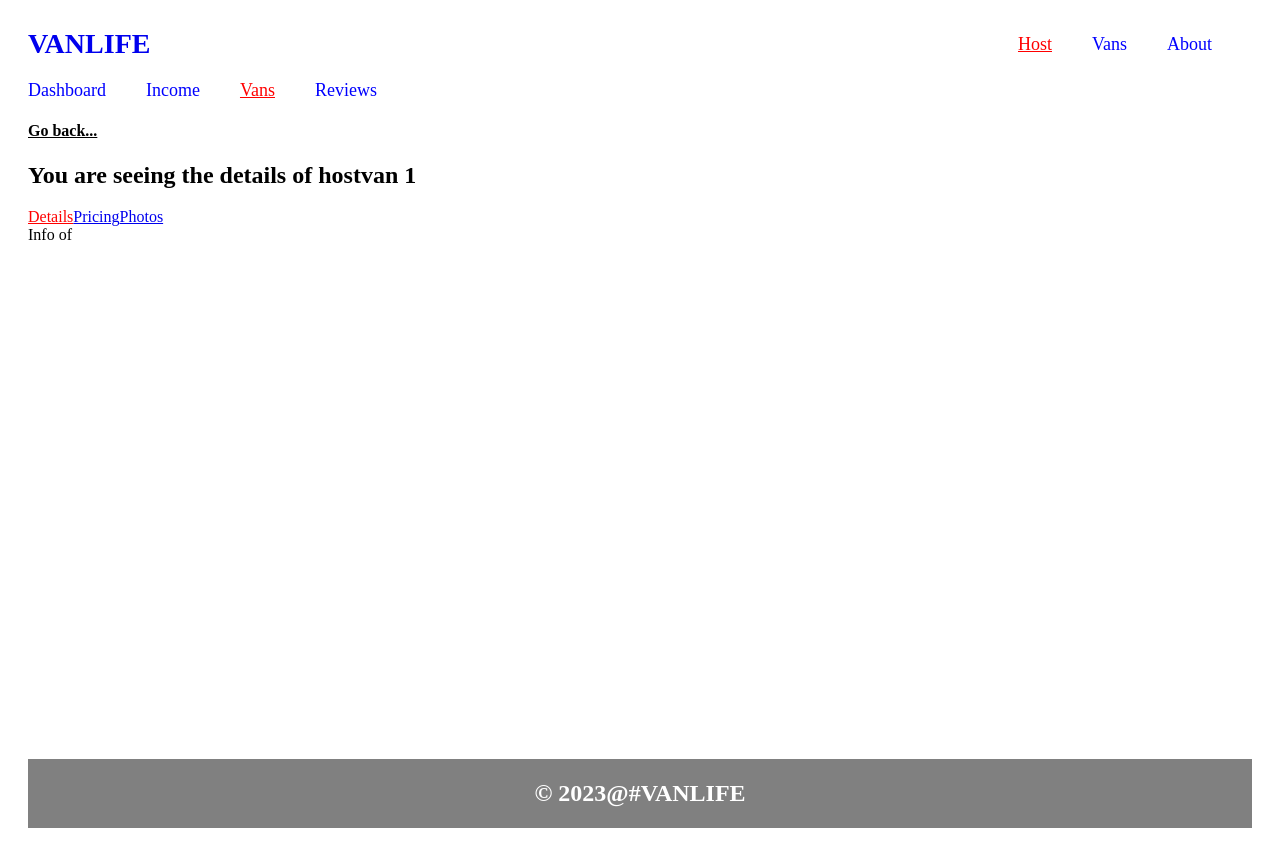
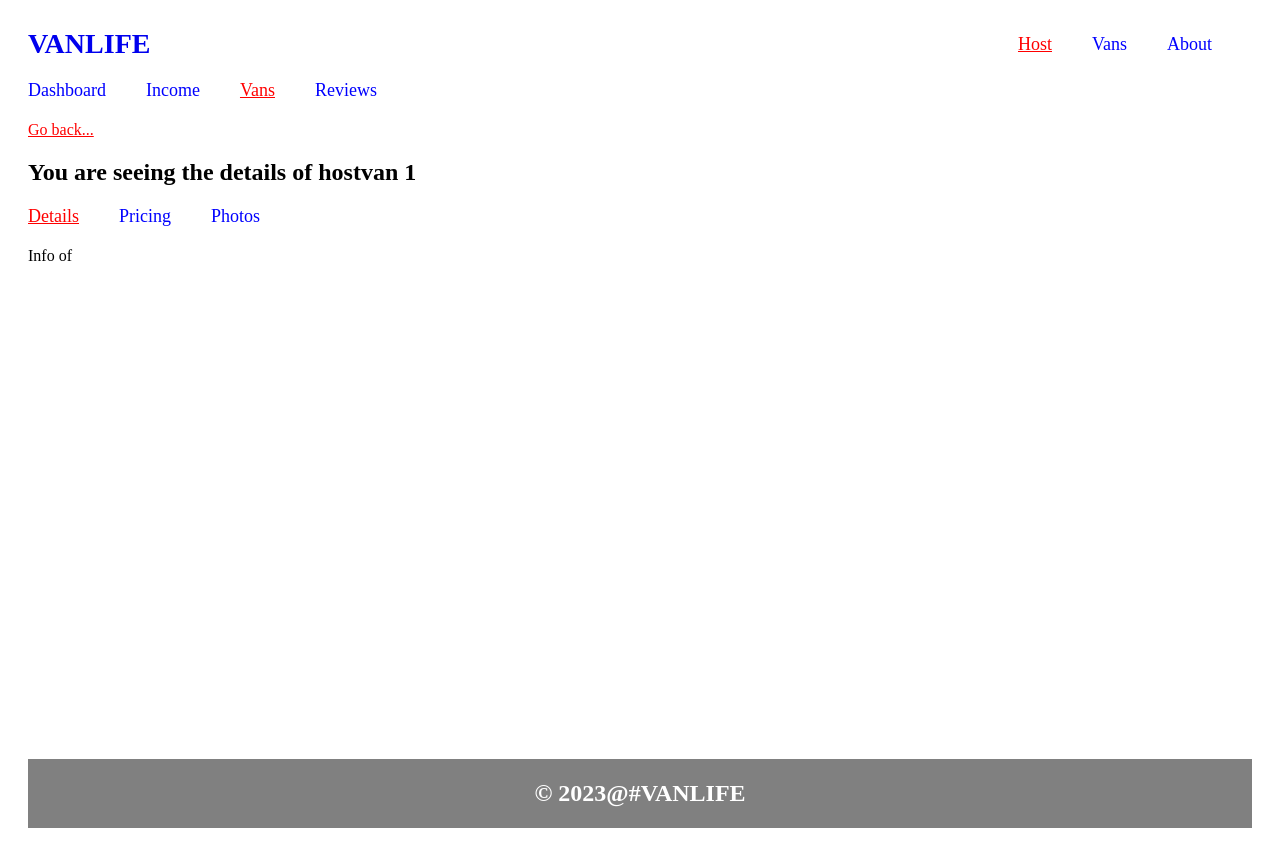
Before and after one commit to SagarMainali/react-router, a React (Vite) app: page /host/hostvans/1 in a window 1280 px wide. Built offline with nearby package versions, Linux system fonts and the light colour scheme.

Commit message:
fixed goback path

```diff
--- a/src/Components/HostVanDetailHeader.tsx
+++ b/src/Components/HostVanDetailHeader.tsx
@@ -2,8 +2,8 @@ import { NavLink } from "react-router-dom"
 
 function HostVanDetailHeader() {
      return (
-          <div>
-               <NavLink to='.'>Details</NavLink>
+          <div className="hostvandetailheader-links">
+               <NavLink to='.' end>Details</NavLink>
                <NavLink to='pricing'>Pricing</NavLink>
                <NavLink to='photos'>Photos</NavLink>
           </div>
--- a/src/Pages/Host/HostVanDetails.tsx
+++ b/src/Pages/Host/HostVanDetails.tsx
@@ -1,7 +1,7 @@
 import HostVanDetailHeader from "../../Components/HostVanDetailHeader"
 import useGetParams from "../../CustomHook/useGetParams"
-import useGoBack from "../../CustomHook/useGoBack"
-import { Outlet } from "react-router-dom"
+// import useGoBack from "../../CustomHook/useGoBack"
+import { NavLink, Outlet } from "react-router-dom"
 
 function HostVanDetails() {
 
@@ -9,7 +9,10 @@ function HostVanDetails() {
 
      return (
           <div>
-               <h4 onClick={useGoBack(-1)} style={{ textDecoration: 'underline', cursor: 'pointer' }}>Go back...</h4>
+               {/* this only works if only we are on the info page since it is a index page but if we navigate to pricing or phots. url gets added with this path
+               and when we go back we won't go to the hostvans page, instead we just go back from the current path*/}
+               {/* <h4 onClick={useGoBack(-1)} style={{ textDecoration: 'underline', cursor: 'pointer' }}>Go back...</h4> */}
+               <NavLink to='../hostvans' style={{ textDecoration: 'underline', cursor: 'pointer' }}>Go back...</NavLink>
                <h2>You are seeing the details of hostvan {param}</h2>
                <HostVanDetailHeader />
                <Outlet />
--- a/src/styles.css
+++ b/src/styles.css
@@ -14,14 +14,16 @@ body {
 }
 
 .header-links>*,
-.host-header-links>* {
+.host-header-links>*,
+.hostvandetailheader-links>* {
      margin-right: 40px;
      text-decoration: none;
      font-size: 18px;
      color: blue;
 }
 
-.host-header-links{
+.host-header-links,
+.hostvandetailheader-links {
      margin-bottom: 20px;
 }
 
@@ -40,7 +42,7 @@ body {
      margin-top: auto;
 }
 
-.active{
+.active {
      color: red;
      text-decoration: underline;
 }
```
